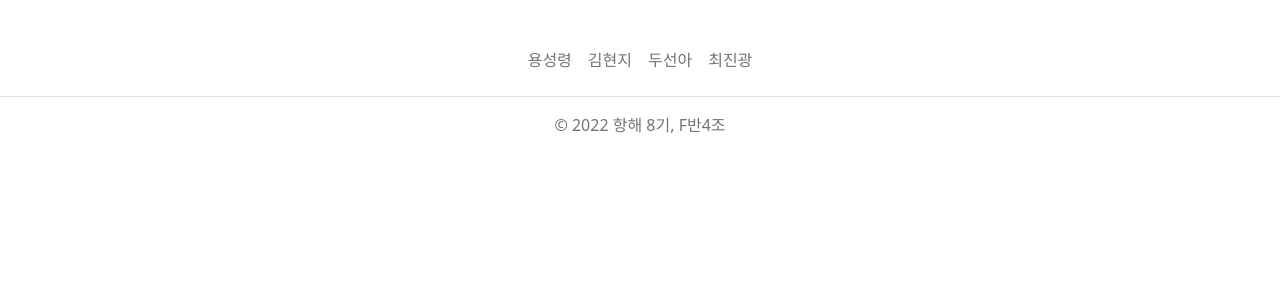
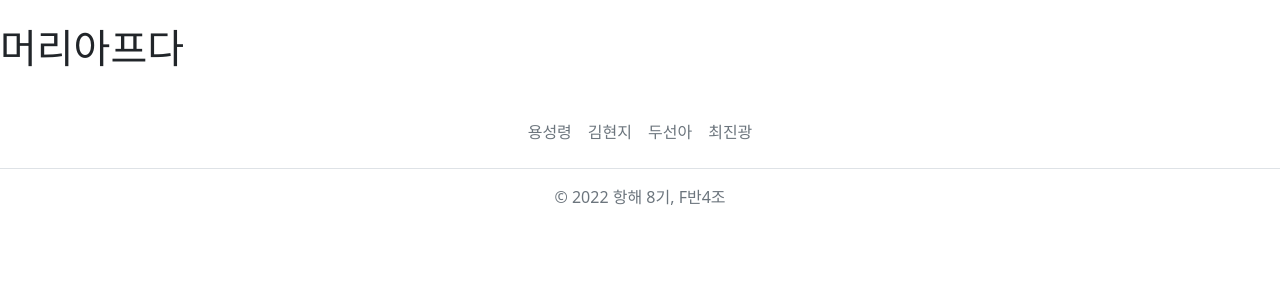
Before and after one commit to ryeong25/ParkReview, a Flask app: page / in a window 1280 px wide. Shown: the part 73-373 px from the top of the page. Run offline with Flask 2, Linux system fonts and the light colour scheme.

Commit message:
메인페이지 확인용 테스트

```diff
--- a/templates/mainpage.html
+++ b/templates/mainpage.html
@@ -20,10 +20,9 @@
 
 </head>
 <body>
-    <div id="header">
-
-    </div>
+    <div id="header"></div>
     <main>
+        <h1> 머리아프다 </h1>
 
     </main>
     <div id="footer">
```
